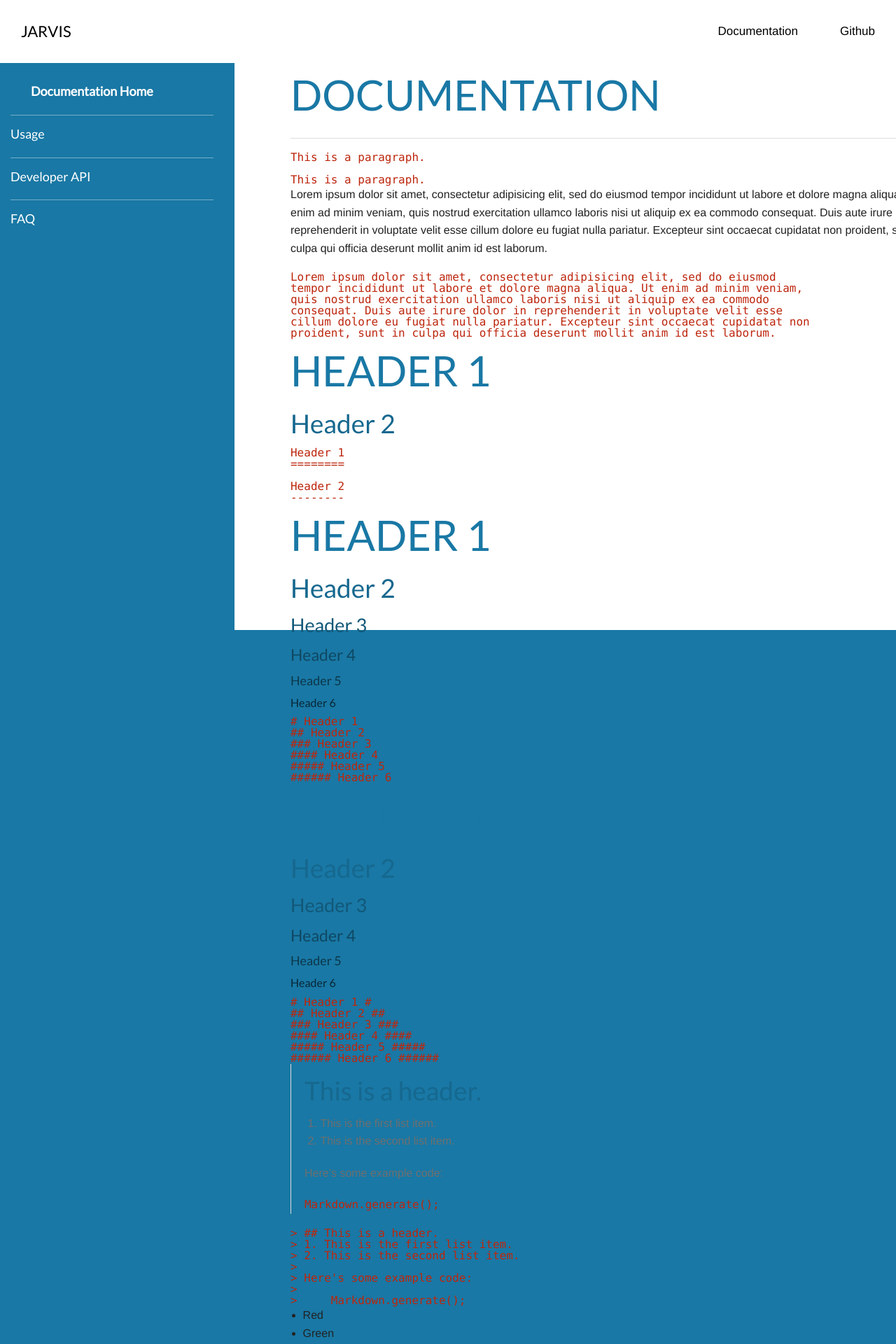
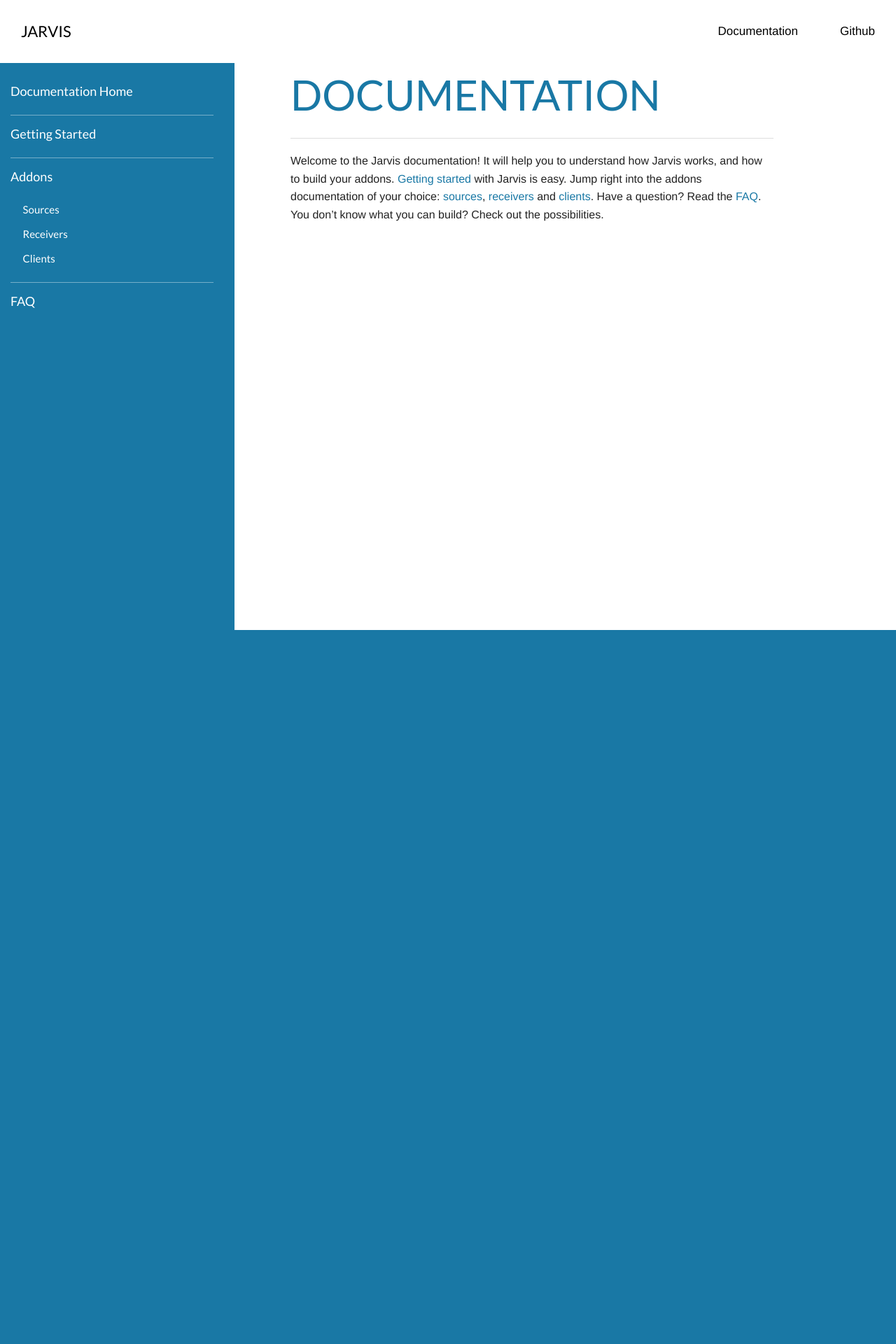
Before and after one commit to Jarvis-Bot/jarvis-bot.github.io, a Jekyll site: the page built from documentation/index.html, in a window 1280 px wide. Shown: the top 1920 px of the page at 70% size. Built offline with Jekyll 4.4.1, drawn with Linux system fonts in a browser that asks for light colours; Markdown is read by kramdown in place of the engine named in the settings; after the commit the page ends 900 px from its top, so only the background shows below that; some of the changed text lies outside the part shown.

Commit message:
update documentation links

````diff
--- a/_includes/pages/docs/index.md
+++ b/_includes/pages/docs/index.md
@@ -1,206 +1,10 @@
-This is a paragraph.
-
-    This is a paragraph.
-
-Lorem ipsum dolor sit amet, consectetur adipisicing elit, sed do eiusmod
-tempor incididunt ut labore et dolore magna aliqua. Ut enim ad minim veniam,
-quis nostrud exercitation ullamco laboris nisi ut aliquip ex ea commodo
-consequat. Duis aute irure dolor in reprehenderit in voluptate velit esse
-cillum dolore eu fugiat nulla pariatur. Excepteur sint occaecat cupidatat non
-proident, sunt in culpa qui officia deserunt mollit anim id est laborum.
-
-	Lorem ipsum dolor sit amet, consectetur adipisicing elit, sed do eiusmod
-	tempor incididunt ut labore et dolore magna aliqua. Ut enim ad minim veniam,
-	quis nostrud exercitation ullamco laboris nisi ut aliquip ex ea commodo
-	consequat. Duis aute irure dolor in reprehenderit in voluptate velit esse
-	cillum dolore eu fugiat nulla pariatur. Excepteur sint occaecat cupidatat non
-	proident, sunt in culpa qui officia deserunt mollit anim id est laborum.
-
-Header 1
-========
-
-Header 2
---------
-
-    Header 1
-    ========
-
-    Header 2
-    --------
+Welcome to the Jarvis documentation! It will help you to understand how Jarvis works, and how to build your addons.
+[Getting started][url_getting_started] with Jarvis is easy. Jump right into the addons documentation of your choice: [sources][url_sources], [receivers][url_receivers] and [clients][url_clients].
+Have a question? Read the [FAQ][url_faq]. You don't know what you can build? Check out the possibilities.
 
 
-
-# Header 1
-## Header 2
-### Header 3
-#### Header 4
-##### Header 5
-###### Header 6
-
-    # Header 1
-    ## Header 2
-    ### Header 3
-    #### Header 4
-    ##### Header 5
-    ###### Header 6
-
-
-
-# Header 1 #
-## Header 2 ##
-### Header 3 ###
-#### Header 4 ####
-##### Header 5 #####
-###### Header 6 ######
-
-    # Header 1 #
-    ## Header 2 ##
-    ### Header 3 ###
-    #### Header 4 ####
-    ##### Header 5 #####
-    ###### Header 6 ######
-
-
-
-
-> ## This is a header.
-> 1. This is the first list item.
-> 2. This is the second list item.
->
-> Here's some example code:
->
->     Markdown.generate();
-
-    > ## This is a header.
-    > 1. This is the first list item.
-    > 2. This is the second list item.
-    >
-    > Here's some example code:
-    >
-    >     Markdown.generate();
-
-
-
-
-- Red
-- Green
-- Blue
-
-
-+ Red
-+ Green
-+ Blue
-
-
-* Red
-* Green
-* Blue
-
-
-```
-- Red
-- Green
-- Blue
-
-+ Red
-+ Green
-+ Blue
-
-* Red
-* Green
-* Blue
-```
-
-
-
-1. Buy flour and salt
-1. Mix together with water
-1. Bake
-
-```
-1. Buy flour and salt
-1. Mix together with water
-1. Bake
-```
-
-
-
-Paragraph:
-
-    Code
-
-<!-- -->
-
-    Paragraph:
-
-        Code
-
-
-
-* * *
-
-***
-
-*****
-
-- - -
-
----------------------------------------
-
-    * * *
-
-    ***
-
-    *****
-
-    - - -
-
-    ---------------------------------------
-
-
-
-This is [an example](http://example.com "Example") link.
-
-[This link](http://example.com) has no title attr.
-
-This is [an example] [id] reference-style link.
-
-[id]: http://example.com "Optional Title"
-
-    This is [an example](http://example.com "Example") link.
-
-    [This link](http://example.com) has no title attr.
-
-    This is [an example] [id] reference-style link.
-
-    [id]: http://example.com "Optional Title"
-
-
-
-*single asterisks*
-
-_single underscores_
-
-**double asterisks**
-
-__double underscores__
-
-    *single asterisks*
-
-    _single underscores_
-
-    **double asterisks**
-
-    __double underscores__
-
-
-
-This paragraph has some `code` in it.
-
-    This paragraph has some `code` in it.
-
-
-
-![Alt Text](http://placehold.it/200x50 "Image Title")
-
-    ![Alt Text](http://placehold.it/200x50 "Image Title")
+  [url_getting_started]: #
+  [url_sources]: #
+  [url_receivers]: #
+  [url_clients]: #
+  [url_faq]: #
--- a/_layouts/documentation.html
+++ b/_layouts/documentation.html
@@ -25,8 +25,13 @@
         <ul class="off-canvas-list">
           <li><label>Documentation</label></li>
           <li><a {% if page.title == 'Documentation' %} class="active" {% endif %} href="/documentation/">Documentation Home</a></li>
-          <li><a {% if page.title == 'Usage' %} class="active" {% endif %} href="/documentation/usage/">Usage</a></li>
-          <li><a {% if page.title == 'Developer API' %} class="active" {% endif %} href="/documentation/developer-api/">Developer API</a></li>
+          <li><a {% if page.title == 'Getting Started' %} class="active" {% endif %} href="/documentation/getting-started/">Getting Started</a></li>
+          <li><a {% if page.title == 'Addons' %} class="active" {% endif %} href="/documentation/addons/">Addons</a></li>
+          <ul class="sub">
+            <li><a {% if page.title == 'Sources' %} class="active" {% endif %} href="/documentation/addons/sources/">Sources</a></li>
+            <li><a {% if page.title == 'Receivers' %} class="active" {% endif %} href="/documentation/addons/receivers/">Receivers</a></li>
+            <li><a {% if page.title == 'Clients' %} class="active" {% endif %} href="/documentation/addons/clients/">Clients</a></li>
+          </ul>
           <li><a {% if page.title == 'FAQ' %} class="active" {% endif %} href="/documentation/faq/">FAQ</a></li>
         </ul>
       </aside>
@@ -36,10 +41,15 @@
       <div class="row">
         <div class="small-4 medium-3 columns show-for-medium-up">
           <ul class="side-nav">
-            <li><a {% if page.title == 'Documentation' %} class="current" {% endif %} href="/documentation/">Documentation Home</a></li>
-            <li><a {% if page.title == 'Usage' %} class="current" {% endif %} href="/documentation/usage/">Usage</a></li>
-            <li><a {% if page.title == 'Developer API' %} class="current" {% endif %} href="/documentation/developer-api/">Developer API</a></li>
-            <li><a {% if page.title == 'FAQ' %} class="current" {% endif %} href="/documentation/faq/">FAQ</a></li>
+          <li><a {% if page.title == 'Documentation' %} class="active" {% endif %} href="/documentation/">Documentation Home</a></li>
+          <li><a {% if page.title == 'Getting Started' %} class="active" {% endif %} href="/documentation/getting-started/">Getting Started</a></li>
+          <li><a {% if page.title == 'Addons' %} class="active" {% endif %} href="/documentation/addons/">Addons</a></li>
+          <ul class="sub">
+            <li><a {% if page.title == 'Sources' %} class="active" {% endif %} href="/documentation/addons/sources/">Sources</a></li>
+            <li><a {% if page.title == 'Receivers' %} class="active" {% endif %} href="/documentation/addons/receivers/">Receivers</a></li>
+            <li><a {% if page.title == 'Clients' %} class="active" {% endif %} href="/documentation/addons/clients/">Clients</a></li>
+          </ul>
+          <li><a {% if page.title == 'FAQ' %} class="active" {% endif %} href="/documentation/faq/">FAQ</a></li>
           </ul>
         </div>
 
@@ -47,13 +57,13 @@
           <div class="small-12 medium-9 columns">
             <div class="page-background"></div>
             <div class="row documentation">
-              <div class="small-12 large-offset-1 columns">
+              <div class="small-12 large-9 large-offset-1 columns">
                 <h1>{{ page.title }}</h1>
                 <hr>
-                {% capture doc_page %}
-    {{ content }}
-                {% endcapture %}
-                {{ doc_page | markdownify }}
+{% capture doc_page %}
+{{ content }}
+{% endcapture %}
+{{ doc_page | markdownify }}
               </div>
             </div>
           </div>
--- /dev/null
+++ b/documentation/addons/clients/index.html
@@ -0,0 +1,6 @@
+---
+layout: documentation
+title: Clients
+---
+
+{% include pages/docs/addons/clients.md %}
--- /dev/null
+++ b/documentation/addons/index.html
@@ -0,0 +1,6 @@
+---
+layout: documentation
+title: Addons
+---
+
+{% include pages/docs/addons/index.md %}
--- /dev/null
+++ b/documentation/addons/receivers/index.html
@@ -0,0 +1,6 @@
+---
+layout: documentation
+title: Receivers
+---
+
+{% include pages/docs/addons/receivers.md %}
--- /dev/null
+++ b/documentation/addons/sources/index.html
@@ -0,0 +1,6 @@
+---
+layout: documentation
+title: Sources
+---
+
+{% include pages/docs/addons/sources.md %}
--- a/documentation/developer-api/index.html
+++ /dev/null
@@ -1,6 +0,0 @@
----
-layout: documentation
-title: Developer API
----
-
-{% include pages/docs/developer-api.md %}
--- /dev/null
+++ b/documentation/getting-started/index.html
@@ -0,0 +1,6 @@
+---
+layout: documentation
+title: Getting Started
+---
+
+{% include pages/docs/getting-started.md %}
--- a/documentation/usage/index.html
+++ /dev/null
@@ -1,6 +0,0 @@
----
-layout: documentation
-title: Usage
----
-
-{% include pages/docs/usage.md %}
````
Also changed, not shown: scss/documentation.scss (+14 -1 lines), _includes/pages/docs/addons/clients.md (added), _includes/pages/docs/addons/index.md (added), _includes/pages/docs/addons/receivers.md (added), _includes/pages/docs/addons/sources.md (added), _includes/pages/docs/getting-started.md (added), documentation/faq/index.html (line endings or trailing spaces), stylesheets/documentation.css.
